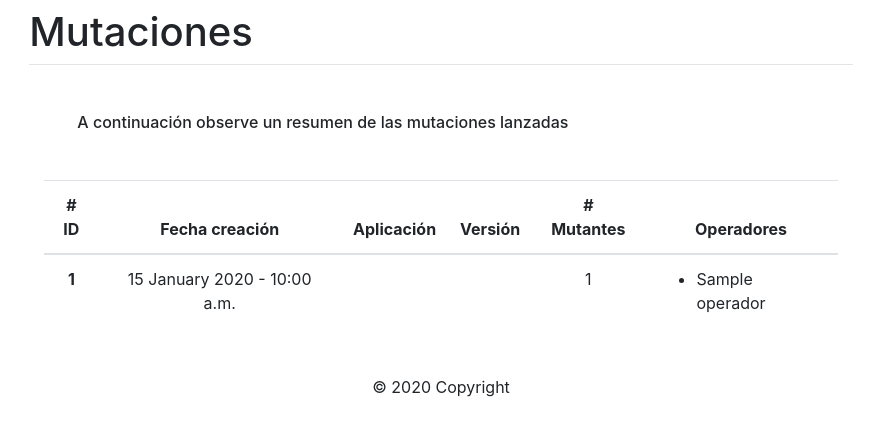
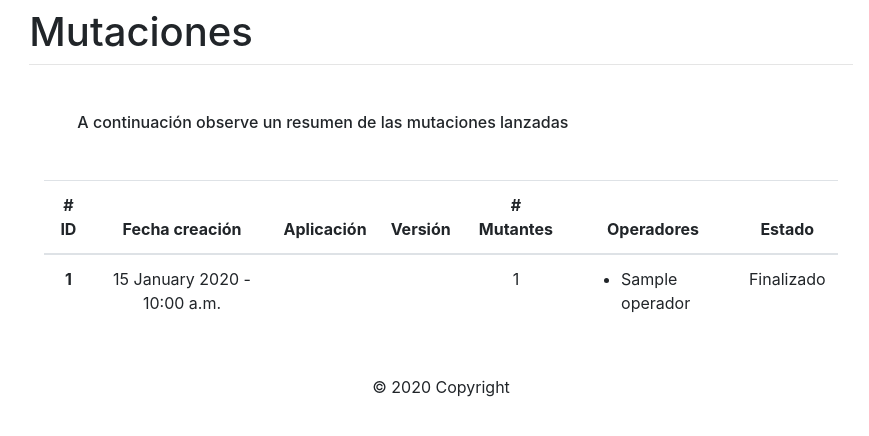
Before and after one commit to avargas20/MISO4208-202010, a Django app: page /ver_mutaciones/ in a window 1280 px wide. Shown: the part 56-492 px from the top of the page, without its empty margins (199-1068 px from the left). Run offline with Django 3.2, Linux system fonts and the light colour scheme; tables that the repository leaves empty hold one stand-in row (values such as "Sample post"); data that the repository does not hold is empty; some libraries are stand-ins or nearby versions.

Commit message:
Se agrega estado a la vista de ver mutaciones y se redirecciona a ver mutaciones cuando se crea una mutación

```diff
--- a/pruebas_app/views.py
+++ b/pruebas_app/views.py
@@ -360,7 +360,7 @@ def guardar_mutacion(request):
                                             'DataType': 'Number'
                                         }
                                     })
-        return HttpResponseRedirect(reverse('mutacion'))
+        return HttpResponseRedirect(reverse('ver_mutaciones'))
 
 def ver_mutaciones(request):
     mutaciones = Mutacion.objects.all().order_by('-id')
--- a/templates/pruebas_app/ver_mutaciones.html
+++ b/templates/pruebas_app/ver_mutaciones.html
@@ -21,6 +21,7 @@
                 <th>Versión</th>
                 <th># Mutantes</th>
                 <th>Operadores</th>
+                <th>Estado</th>
             </tr>
             </thead>
             <!--Table head-->
@@ -41,6 +42,7 @@
                     {% endfor %}
                     </ul>
                 </td>
+                <td class="text-center">{% if mutacion.reporte_json %} Finalizado {% else %} Pendiente {% endif %}</td>
             </tr>
             {% endfor %}
             </tbody>
```
